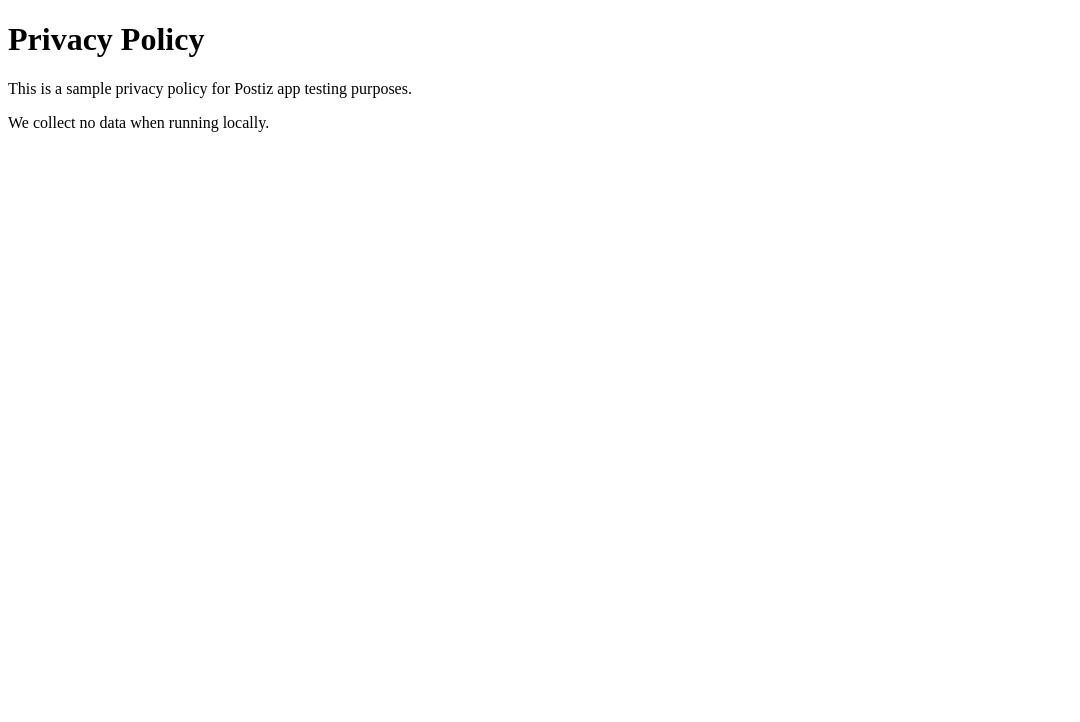
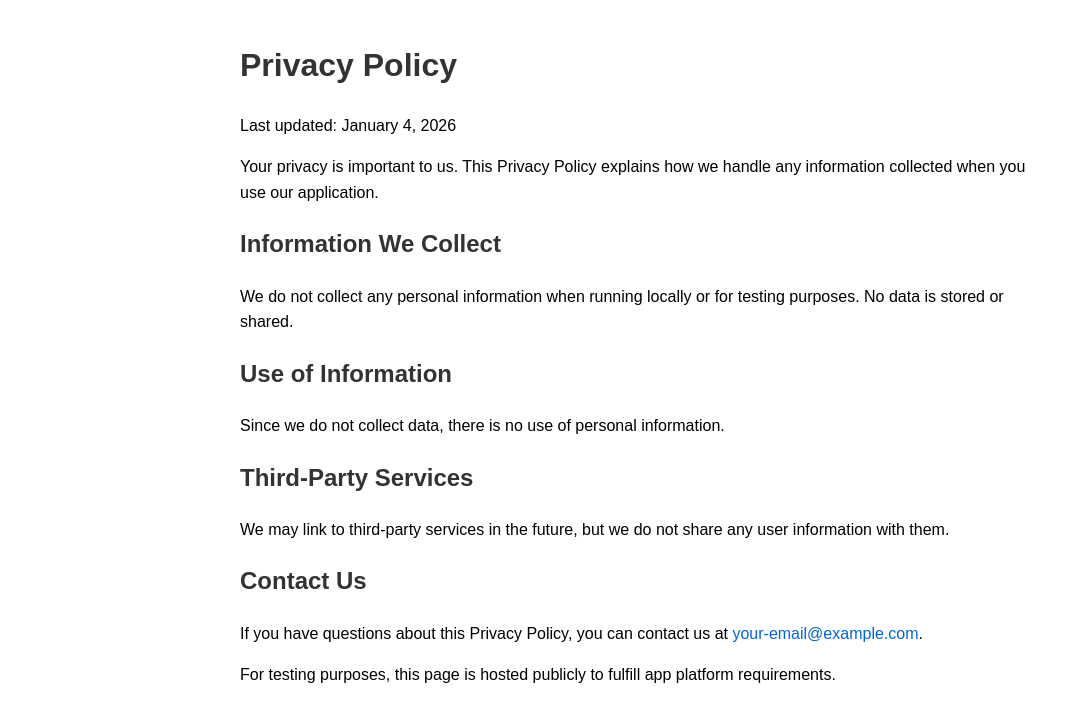
Before and after one commit to alexnoonan/postiz, a plain HTML site: page index.html in a window 1280 px wide. Shown: the whole page, without its empty margins (0-1080 px from the left). Drawn offline with Linux system fonts and the light colour scheme.

Commit message:
Update index.html

```diff
--- a/index.html
+++ b/index.html
@@ -2,11 +2,33 @@
 <html lang="en">
 <head>
   <meta charset="UTF-8">
+  <meta name="viewport" content="width=device-width, initial-scale=1.0">
   <title>Privacy Policy</title>
+  <style>
+    body { font-family: Arial, sans-serif; max-width: 800px; margin: 40px auto; line-height: 1.6; padding: 0 20px; }
+    h1, h2 { color: #333; }
+    a { color: #0366d6; text-decoration: none; }
+    a:hover { text-decoration: underline; }
+  </style>
 </head>
 <body>
   <h1>Privacy Policy</h1>
-  <p>This is a sample privacy policy for Postiz app testing purposes.</p>
-  <p>We collect no data when running locally.</p>
+  <p>Last updated: January 4, 2026</p>
+
+  <p>Your privacy is important to us. This Privacy Policy explains how we handle any information collected when you use our application.</p>
+
+  <h2>Information We Collect</h2>
+  <p>We do not collect any personal information when running locally or for testing purposes. No data is stored or shared.</p>
+
+  <h2>Use of Information</h2>
+  <p>Since we do not collect data, there is no use of personal information.</p>
+
+  <h2>Third-Party Services</h2>
+  <p>We may link to third-party services in the future, but we do not share any user information with them.</p>
+
+  <h2>Contact Us</h2>
+  <p>If you have questions about this Privacy Policy, you can contact us at <a href="mailto:your-email@example.com">your-email@example.com</a>.</p>
+
+  <p>For testing purposes, this page is hosted publicly to fulfill app platform requirements.</p>
 </body>
 </html>
```
